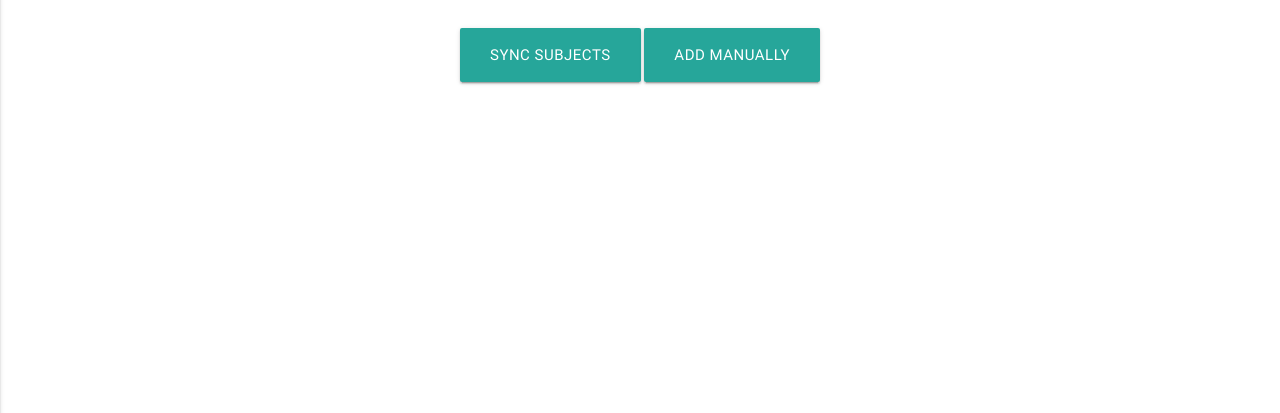
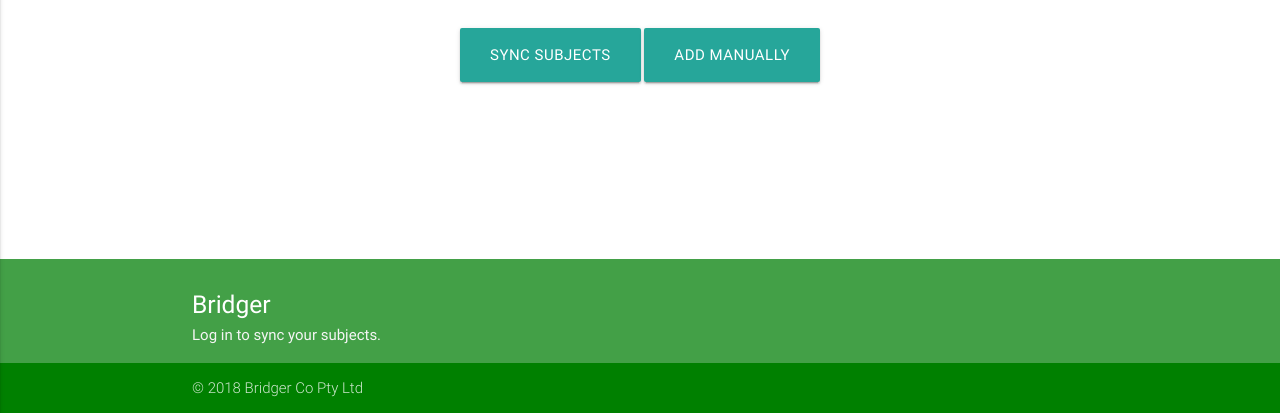
Before and after one commit to pakiKanga/bridger, a Flask app: template templates/subject_list.html in a window 1280 px wide. Shown: the part 387-800 px from the top of the page. Run offline with Flask 2, Linux system fonts and the light colour scheme; the template is opened without the code that fills it, so the values that code supplies are empty; some libraries are stand-ins or nearby versions.

Commit message:
7 reasons why your new business must have a footer!

```diff
--- /dev/null
+++ b/templates/footer.html
@@ -0,0 +1,29 @@
+{% block content %}
+<footer class="page-footer">
+  <div class="container">
+    <div class="row">
+      <div class="col l6 s12">
+        <h5 class="white-text">Bridger</h5>
+        <p class="grey-text text-lighten-4">
+         {% if session.firstname %}
+         Welcome, {{session.firstname}}
+         {% else %}
+         Log in to sync your subjects.
+         {% endif %}
+
+       </p>
+     </div>
+
+  </div>
+</div>
+<div class="footer-copyright">
+<div class="container">
+  <div class="left offset-s2">
+    © 2018 Bridger Co Pty Ltd
+  </div>
+
+  </div>
+</div>
+</footer>
+
+{% endblock %}
--- a/templates/subject_list.html
+++ b/templates/subject_list.html
@@ -39,3 +39,6 @@
 <!-- Modal Structure -->
 
   {% endblock %}
+
+
+{% include "footer.html" %}
```
